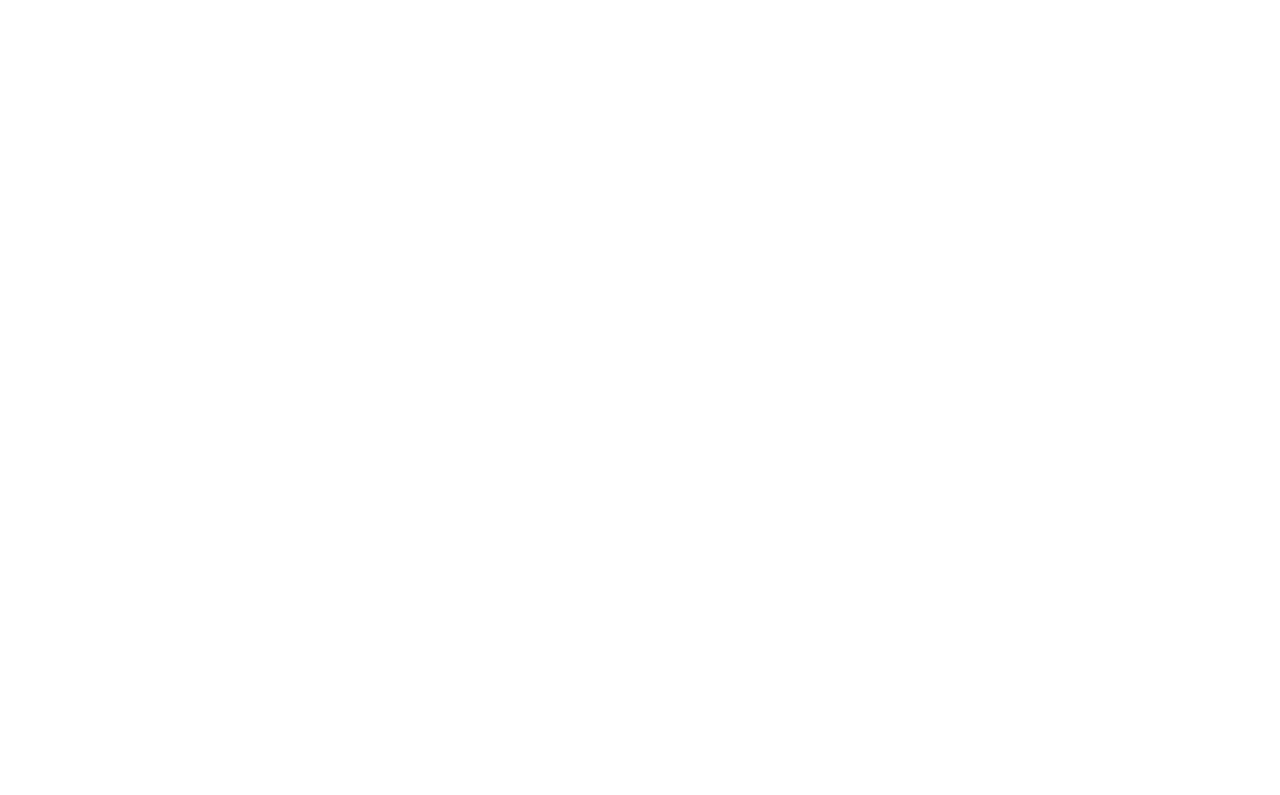
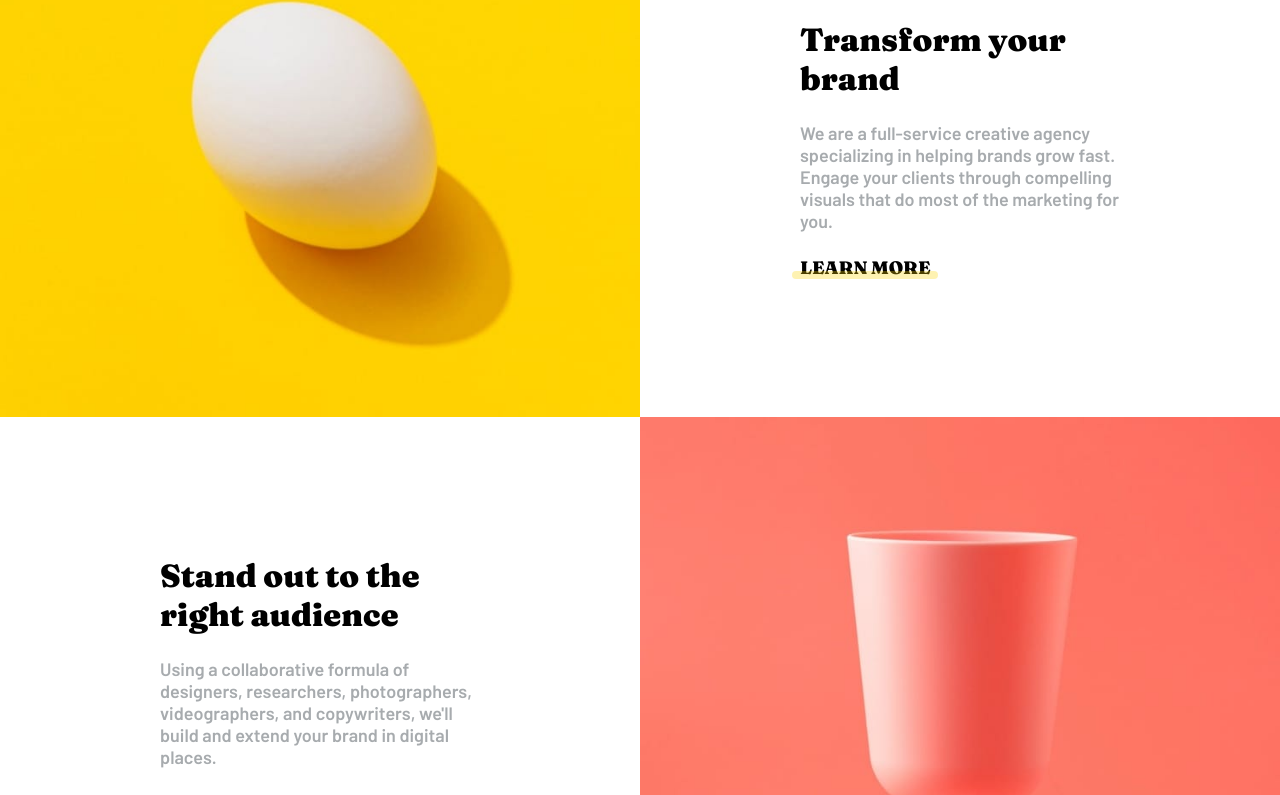
Before and after one commit to acamposlucas/sunnyside-agency-landing-page, a React (Vite) app: page / in a window 1280 px wide. Shown: the part 759-1554 px from the top of the page. Before the commit the page ends 800 px from the top, so only its background shows below. Built offline with nearby package versions, Linux system fonts and the light colour scheme.

Commit message:
feat: create main section

```diff
--- a/src/pages/Home/index.tsx
+++ b/src/pages/Home/index.tsx
@@ -1,15 +1,59 @@
 import React from "react";
 import { Header } from "../../components/Header";
-import { BannerContainer, HeroContainer } from "./style";
+import {
+  BannerContainer,
+  HeroContainer,
+  InnerContainer,
+  InnerContainerContent,
+  MainContainer,
+} from "./style";
 
-export const Home = () => {
-  return (
+export const Home = () => (
+  <>
     <BannerContainer>
       <Header />
       <HeroContainer>
         <h1>We are creatives</h1>
-        <a href="#"></a>
+        <a href="#main"></a>
       </HeroContainer>
     </BannerContainer>
-  );
-};
+    <MainContainer id="main">
+      <InnerContainer>
+        <InnerContainerContent isOdd={true}>
+          <h2>Transform your brand</h2>
+          <p>
+            We are a full-service creative agency specializing in helping brands
+            grow fast. Engage your clients through compelling visuals that do
+            most of the marketing for you.
+          </p>
+          <a href="#">Learn more</a>
+        </InnerContainerContent>
+        <picture>
+          <source
+            srcSet="src\assets\images\desktop\image-transform.jpg"
+            media="(min-width: 1440px)"
+          />
+          <img src="src\assets\images\mobile\image-transform.jpg" alt="" />
+        </picture>
+      </InnerContainer>
+      <InnerContainer>
+        <InnerContainerContent isOdd={false}>
+          <h2>Stand out to the right audience</h2>
+          <p>
+            Using a collaborative formula of designers, researchers,
+            photographers, videographers, and copywriters, we'll build and
+            extend your brand in digital places.
+          </p>
+          <a href="#">Learn more</a>
+        </InnerContainerContent>
+        <picture>
+          <source
+            srcSet="src\assets\images\desktop\image-stand-out.jpg"
+            media="(min-width: 1440px)"
+          />
+          <img src="src\assets\images\mobile\image-stand-out.jpg" alt="" />
+        </picture>
+      </InnerContainer>
+    </MainContainer>
+  </>
+);
--- a/src/pages/Home/style.ts
+++ b/src/pages/Home/style.ts
@@ -8,7 +8,7 @@
   min-height: 80vh;
   position: relative;
 
-  @media (min-width: 1440px) {
+  @media (min-width: 1024px) {
     background-image: url("src/assets/images/desktop/image-header.jpg");
   }
 `;
@@ -20,7 +20,7 @@
   padding-block-start: 3rem;
   gap: 3rem;
 
-  @media (min-width: 1440px) {
+  @media (min-width: 1024px) {
     padding-block-start: 8rem;
   }
   h1 {
@@ -41,3 +41,83 @@
     width: 40px;
   }
 `;
+
+export const MainContainer = styled.main`
+  overflow: hidden;
+`;
+
+export const InnerContainer = styled.div`
+  display: grid;
+  overflow: hidden;
+
+  @media (min-width: 1024px) {
+    grid-template-columns: repeat(2, minmax(0, 1fr));
+  }
+
+  picture {
+    img {
+      width: 100%;
+      height: 100%;
+    }
+  }
+`;
+
+interface innerContainerContentProps {
+  isOdd?: boolean;
+}
+
+export const InnerContainerContent = styled.div<innerContainerContentProps>`
+  padding-block: 4rem;
+  align-items: center;
+  display: flex;
+  flex-direction: column;
+  gap: 1.5rem;
+  text-align: center;
+  order: 1;
+  width: min(100%, 20rem);
+  justify-self: center;
+
+  @media (min-width: 1024px) {
+    align-items: flex-start;
+    text-align: left;
+    order: ${(props) => (props.isOdd ? 1 : 0)};
+    justify-content: center;
+  }
+
+  h2 {
+    font-family: ${(props) => props.theme.fontFamily.secondary};
+    font-weight: ${(props) => props.theme.fontWeight.black};
+    font-size: 2rem;
+
+    @media (min-width: 1024px) {
+      text-align: left;
+    }
+  }
+
+  p {
+    color: ${(props) => props.theme.colors["blue-200"]};
+  }
+
+  a {
+    text-transform: uppercase;
+    text-decoration: none;
+    color: ${(props) => props.theme.colors.black};
+    font-family: ${(props) => props.theme.fontFamily.secondary};
+    font-weight: ${(props) => props.theme.fontWeight.black};
+    position: relative;
+    width: fit-content;
+
+    &:after {
+      content: "";
+      position: absolute;
+      width: calc(100% + 1rem);
+      background-color: ${(props) => props.theme.colors["yellow-400"]};
+      height: 8px;
+      opacity: 0.3;
+      color: red;
+      bottom: 0;
+      left: -0.5rem;
+      border-radius: 6px;
+    }
+  }
+`;
--- a/src/styles/global.ts
+++ b/src/styles/global.ts
@@ -7,6 +7,10 @@
     box-sizing: border-box;
   }
 
+  html {
+    scroll-behavior: smooth;
+  }
+
   body {
     font-size: ${(props) => props.theme.fontSize.base};
     font-family: ${(props) => props.theme.fontFamily.primary};  }
```
